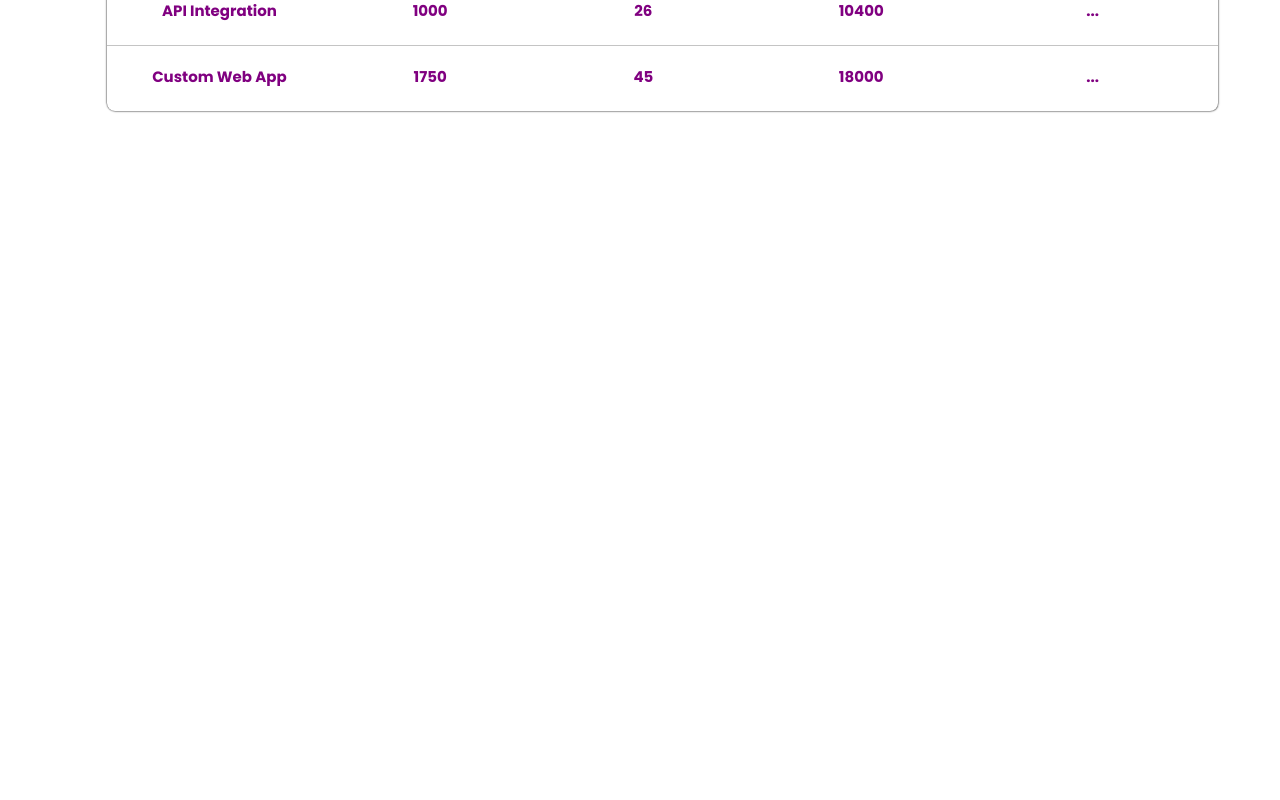
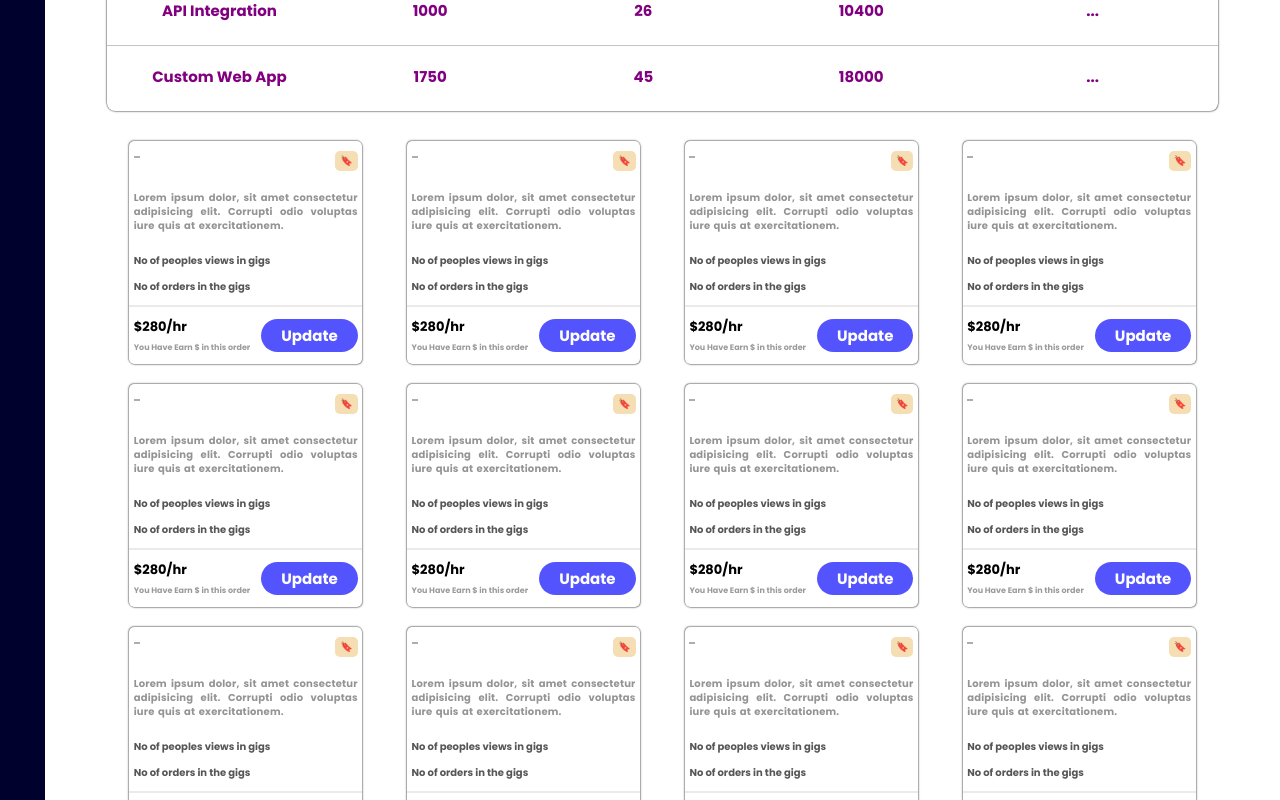
Before and after one commit to Mrvasanth93/dashboard, a React (Vite) app: page /dashboard/gigs in a window 1280 px wide. Shown: the part 1580-2380 px from the top of the page. Before the commit the page ends 1711 px from the top, so only its background shows below. Built offline with nearby package versions, Linux system fonts and the light colour scheme.

Commit message:
after add card view

```diff
--- a/src/App.css
+++ b/src/App.css
@@ -14,9 +14,8 @@
   border-radius: 5px;
   display: flex;
   justify-content: left;
-  margin-bottom: 10px;
-  display: flex;
-  align-items: start;
+  height: fit-content;
+  justify-content: start;
 }
 .main .dashBoard .dashboard-main{
   display: flex;
--- /dev/null
+++ b/src/Compononts/Card.css
@@ -0,0 +1,127 @@
+.card{
+    box-shadow: 0.5px 0.5px 1.5px rgba(0, 0, 0, 0.562),
+              -0.5px -0.5px 1.5px rgba(0, 0, 0, 0.562);
+    margin-bottom: 10px;
+    margin-top: 10px;
+    border-radius: 5px;
+}
+.card .top{
+    width: 96%;
+    margin-left: 2%;
+    display: flex;
+    align-items: start;
+    justify-content: space-between;
+    margin-top: 10px;
+    font-size: 12px;
+}
+.card .top .tittle{
+    border-bottom: 2px solid rgba(0, 0, 0, 0.322);
+    padding-bottom: 5px;
+    padding-left: 3px;
+    padding-right: 3px;
+    color: rgb(0, 0, 0);
+    font-size: 17px;
+}
+.card .top .views{
+    background-color: wheat;
+    padding: 2px 5px;
+    border-radius: 5px;
+    color: tomato;
+    font-size: 10px;
+}
+.card .middle{
+    display: flex;
+    align-items: start;
+    justify-content: center;
+    flex-direction: column;
+    font-size: 10px;
+    text-align: justify;
+    width: 96%;
+    margin-left: 2%;
+    margin-top: 20px;
+    word-spacing: 1px;
+    letter-spacing: 0.2px;
+    line-height: 14px;
+    color: rgba(0, 0, 0, 0.425);
+    font-weight: bolder;
+}
+.card .middle .total-orders{
+    margin-top: 10px;
+    color: rgb(0, 0, 0);
+    font-size: 11px;
+}
+.card .bottom{
+    display: flex;
+    align-items: center;
+    justify-content: space-between;
+    width: 96%;
+    margin-left: 2%;
+    margin-bottom: 10px;
+    margin-top: 10px;
+}
+.card .bottom .left-bottom h5{
+    color: rgba(0, 0, 0, 0.397);
+    font-size: 8px;
+    margin-top: 5px;
+}
+.card .bottom .left-bottom h3{
+    font-size: 13px;
+}
+.card .bottom .right-bottom{
+}
+.card .bottom .right-bottom .update-btn{
+    padding: 5px 20px;
+    background-color: rgba(29, 29, 255, 0.753);
+    color: white;
+    border-radius: 20px;
+}
+@media (max-width:600px) {
+    .card{
+        flex-basis: 100%;
+    }
+}
+@media (min-width:600px) {
+    .card{
+        flex-basis: 48%;
+        margin-left: 1%;
+        margin-right: 1%;
+    }
+}
+@media (min-width:800px) {
+    .card{
+        flex-basis: 45%;
+        margin-left: 2.5%;
+        margin-right: 2.5%;
+    }
+}
+@media (min-width:1000px) {
+    .card{
+        flex-basis: 28%;
+        margin-left: 2%;
+        margin-right: 2%;
+    }
+}
+@media (min-width:1200px) {
+    .card{
+        flex-basis: 21%;
+        margin-left: 2%;
+        margin-right: 2%;
+    }
+}
+.card hr{
+    margin-top: 10px;
+    background-color: none;
+    border: 1px solid rgba(2, 2, 2, 0.082);
+}
+.card .middle-1{
+    margin-top: 20px;
+}
+.card .middle-1 h3{
+    font-size: 25px;
+}
+.card .middle-1 h5{
+    font-size: 10px;
+    margin-top: 10px;
+    color: rgba(0, 0, 0, 0.664);
+    margin-left: 2%;
+}
--- /dev/null
+++ b/src/Compononts/Card.jsx
@@ -0,0 +1,32 @@
+import "./Card.css"
+const Card = (data) => {
+    return (
+        <>
+            <div className="card">
+                <div className="top">
+                    <div className="tittle">{data.title}</div>
+                    <div className="views">  🔖</div>
+                </div>
+                <div className="middle">
+                    <div className="desc">Lorem ipsum dolor, sit amet consectetur adipisicing elit. Corrupti odio voluptas iure quis at exercitationem.</div>
+                </div>
+                <div className="middle-1">
+                    <h5>No of {data.views} peoples views in gigs </h5>
+                    <h5>No of {data.orders} orders in the gigs</h5>
+                    <h5></h5>
+                </div>
+                <hr />
+                <div className="bottom">
+                    <div className="left-bottom">
+                        <h3>$280/hr</h3>
+                        <h5>You Have Earn ${data.earning} in this order</h5>
+                    </div>
+                    <div className="right-bottom">
+                        <div className="update-btn">Update </div>
+                    </div>
+                </div>
+            </div>
+        </>
+    )
+}
+export default Card;
--- a/src/Compononts/Dashboard.css
+++ b/src/Compononts/Dashboard.css
@@ -4,10 +4,9 @@
     margin-top: 20px;
     display: flex;
     align-items: center;
-    justify-content: center;
+    justify-content: start;
     flex-direction: column;
     font-size: 15px;
-    min-height: 100vhś;
 }
 
 .gigs .pageName{
@@ -52,10 +51,11 @@
 .updates{
     width: 100%;
     display: flex;
-    align-items: center;
     justify-content: space-around;
     margin-top: 20px;
+    height: 100vh;
 }
+
 .updates .update-content{
     width: 90%;
 }
--- a/src/Compononts/Gigs.css
+++ b/src/Compononts/Gigs.css
@@ -117,6 +117,7 @@
               -0.5px -0.5px 1.5px rgba(0, 0, 0, 0.219);
 }
 .gigs .table{
+  min-height: 100vh;
   width: 90%;
   margin-bottom: 20px;
   margin-top: 20px;
@@ -205,3 +206,10 @@
   margin: 0;
   padding: 0;
 }
+.gigs .card-view{
+  display: flex;
+  flex-wrap: wrap;
+  align-items: center;
+  justify-content: center;
+  width: 90%;
+}
--- a/src/Compononts/Gigs.jsx
+++ b/src/Compononts/Gigs.jsx
@@ -2,14 +2,15 @@ import { act, useEffect, useState } from "react";
 import "./Gigs.css"
 import { GigUpdateModal } from "./Modals/UpdateModal";
 import { gigData } from "./DummyData";
+import Card from "./Card";
 const Gigs = () => {
     const [data, setData] = useState(gigData);
     const [showModal, setShowModal] = useState();
     const [serchData, setSerchdData] = useState();
-    const [show,setShow] = useState("all")
-    const [totalGigs,setTotalGigs] = useState(data.length);
-    const [activeGigs,setActiveGigs] = useState();
-    const [aproovelWaitingGigs,setAproovelWaitingGigs] = useState();
+    const [show, setShow] = useState("all")
+    const [totalGigs, setTotalGigs] = useState(data.length);
+    const [activeGigs, setActiveGigs] = useState();
+    const [aproovelWaitingGigs, setAproovelWaitingGigs] = useState();
     useEffect(() => {
         handleDataModify(serchData);
     }, [serchData])
@@ -18,7 +19,7 @@ const Gigs = () => {
             setData(gigData)
         }
         else {
-            setData(data.filter((val) => { return val.title.toLowerCase().includes(serchData.toLowerCase())}));
+            setData(data.filter((val) => { return val.title.toLowerCase().includes(serchData.toLowerCase()) }));
         }
     }
     useEffect(() => {
@@ -26,13 +27,13 @@ const Gigs = () => {
             setShowModal(true)
         }
     }, [showModal])
-    const calculateGigs = () =>{
-        setActiveGigs(()=>{return data.filter((data)=>data.status == "active").length})
-        setAproovelWaitingGigs(()=>{return data.filter((data)=>data.status == "approval waiting").length})
-     }
-     useEffect(()=>{
-         calculateGigs();
-     },[])
+    const calculateGigs = () => {
+        setActiveGigs(() => { return data.filter((data) => data.status == "active").length })
+        setAproovelWaitingGigs(() => { return data.filter((data) => data.status == "approval waiting").length })
+    }
+    useEffect(() => {
+        calculateGigs();
+    }, [])
     return (
         <>
             {
@@ -40,15 +41,15 @@ const Gigs = () => {
             }
             <div className="gigs">
                 <div className="filters">
-                    <div onClick={()=>{setShow("all")}} className="filters1">
+                    <div onClick={() => { setShow("all") }} className="filters1">
                         <div className="count">{totalGigs}</div>
                         <div className="filter-name"><h6>All Gigs</h6></div>
                     </div>
-                    <div onClick={()=>{setShow("active")}} className="filters2">
+                    <div onClick={() => { setShow("active") }} className="filters2">
                         <div className="count">{activeGigs}</div>
                         <div className="filter-name" ><h6>Active Gigs</h6></div>
                     </div>
-                    <div onClick={()=>{setShow("waiting")}} className="filters3">
+                    <div onClick={() => { setShow("waiting") }} className="filters3">
                         <div className="count">{aproovelWaitingGigs}</div>
                         <div className="filter-name"><h6>Approvel waiting Gigs</h6></div>
                     </div>
@@ -63,22 +64,7 @@ const Gigs = () => {
                         </div>
                     </div>
                 </div>
-                <h6 className="pageName">{show == "all" ? "All Gigs" : show == "active" ? "Active Gigs" : "Un Approvel Gigs" }</h6>
-                { /*<div className="pagination">
-                    <div className="itemsperPage">
-                        <h6>Items Per page</h6>
-                        <select name="" id="">
-                            <option value="">5</option>
-                            <option value="">10</option>
-                            <option value="">15</option>
-                        </select>
-                    </div>
-                    <div className="page-change">
-                        <div className="left"> <h4>&lt;</h4> </div>
-                        <div>1</div>
-                        <div className="right"> <h4>&gt;</h4> </div>
-                    </div>
-                </div> */}
+                <h6 className="pageName">{show == "all" ? "All Gigs" : show == "active" ? "Active Gigs" : "Un Approvel Gigs"}</h6>
                 <div className="table">
                     <table>
                         <thead >
@@ -91,7 +77,7 @@ const Gigs = () => {
                             </tr>
                         </thead>
                         <tbody>
-                        {
+                            {
                                 show == "all" &&
                                 data.map((val) => {
                                     return <tr>
@@ -105,7 +91,7 @@ const Gigs = () => {
                             }
                             {
                                 show == "active" &&
-                                data.filter((data) =>{return data.status == "active"}).map((val) => {
+                                data.filter((data) => { return data.status == "active" }).map((val) => {
                                     return <tr>
                                         <td>{val.title}</td>
                                         <td>{val.views}</td>
@@ -117,7 +103,7 @@ const Gigs = () => {
                             }
                             {
                                 show == "waiting" &&
-                                data.filter((data) =>{return data.status == "approval waiting"}).map((val) => {
+                                data.filter((data) => { return data.status == "approval waiting" }).map((val) => {
                                     return <tr>
                                         <td>{val.title}</td>
                                         <td>{val.views}</td>
@@ -130,6 +116,11 @@ const Gigs = () => {
                         </tbody>
                     </table>
                 </div>
+                <div className="card-view">
+                    {
+                        data.map((data)=>{return <Card data={data}/>})
+                    }
+                </div>
             </div>
         </>
     )
--- a/src/Compononts/Nav.css
+++ b/src/Compononts/Nav.css
@@ -33,14 +33,13 @@
     padding-left: 5px;
     padding-top: 5px;
     padding-bottom: 3px;
-    border-radius: 3px;
     width:fit-content;
     font-size: 12px;
+    border-bottom: 2px solid rgba(128, 0, 128, 0);
 }
 
 .nav .nav-bottom-1 div div:hover{
     color: white;
-    background-color: rgba(128, 0, 128, 0.575);
 }
 .nav-bottom-2{
     font-size: 10px;
--- a/src/Compononts/Sidebar.css
+++ b/src/Compononts/Sidebar.css
@@ -1,7 +1,6 @@
 .main .dashBoard .sidebar {
   background-color: #01012e;
   color: white;
-  min-height: 100vh;
 }
 
 .sidebar .menu-btn{
@@ -11,6 +10,8 @@
   margin-top: 10px;
   margin-left: 10px;
   cursor: pointer;
+  position: sticky;
+  top:  10px;
 }
 .sidebar .menu-btn div{
   width: 25px;
@@ -26,6 +27,8 @@
   flex-direction: column;
   margin-left: 5px;
   margin-right: 5px;
+  position: sticky;
+  top:  100px;
 }
 .sidebar .sidebar-btns .btn{
   width: 100%;
```
Also changed, not shown: src/Compononts/Nav.jsx (+24 -22 lines), src/assets/1e8a89ab0498f7b99d7ca0e786964d36.jpg (renamed from src/assets/dashboard/1e8a89ab0498f7b99d7ca0e786964d36.jpg), src/assets/gig-card-bg.jpg (added).
